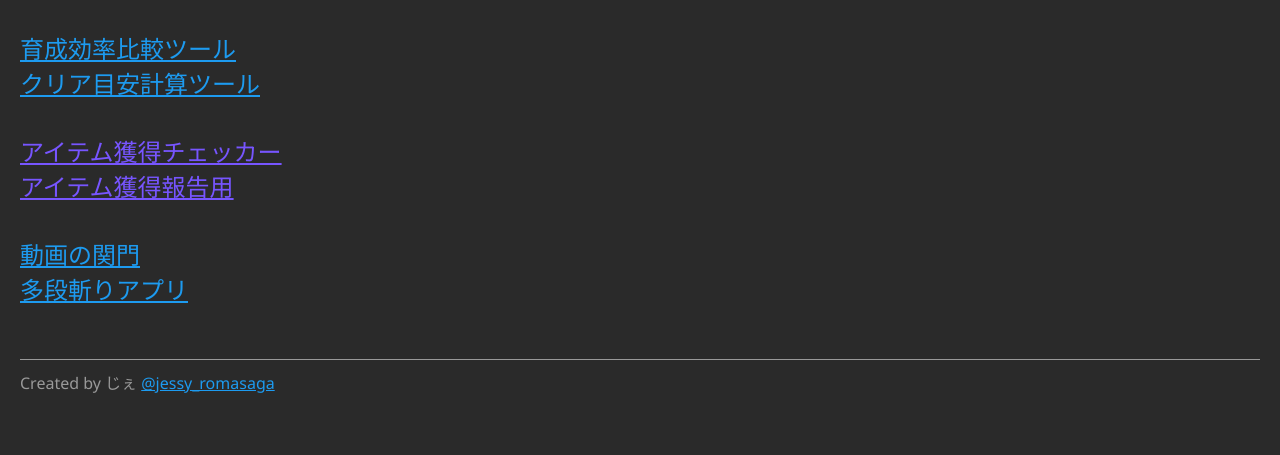
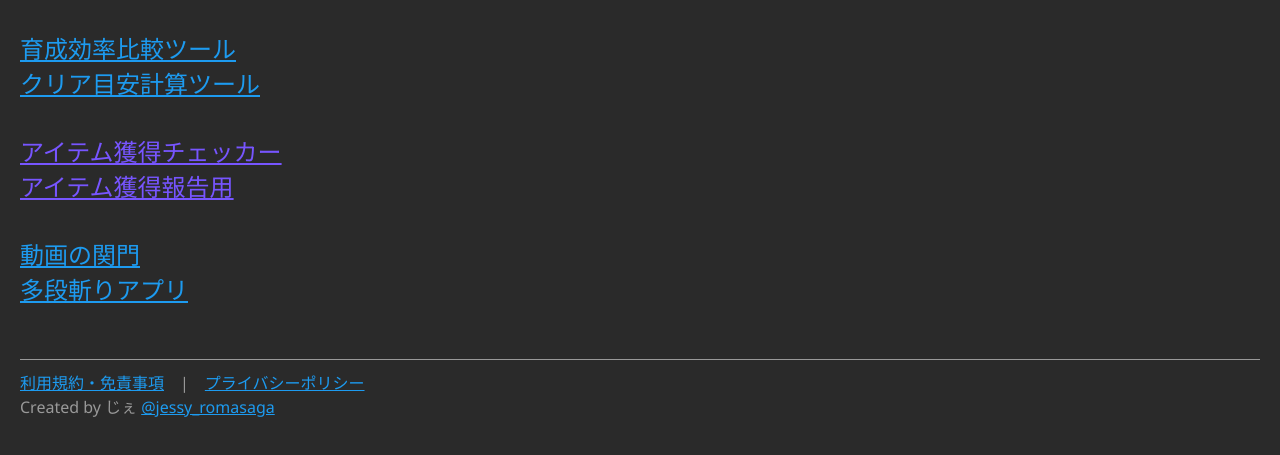
Before and after one commit to JESSY-RS/web-rs-tools, a plain HTML site: page index.html in a window 1280 px wide. Shown: the part 157-612 px from the top of the page. Drawn offline with Linux system fonts and the light colour scheme.

Commit message:
Add files via upload

```diff
--- a/index.html
+++ b/index.html
@@ -233,6 +233,7 @@
   <br>
 
   <footer>
+  <a href="https://jessy-rs.github.io/web-rs-tools/terms.html">利用規約・免責事項</a>　|　<a href="https://jessy-rs.github.io/web-rs-tools/privacy.html">プライバシーポリシー</a><br>
   Created by じぇ <a href="https://x.com/jessy_romasaga">@jessy_romasaga</a><br>
   </footer>
 
```
